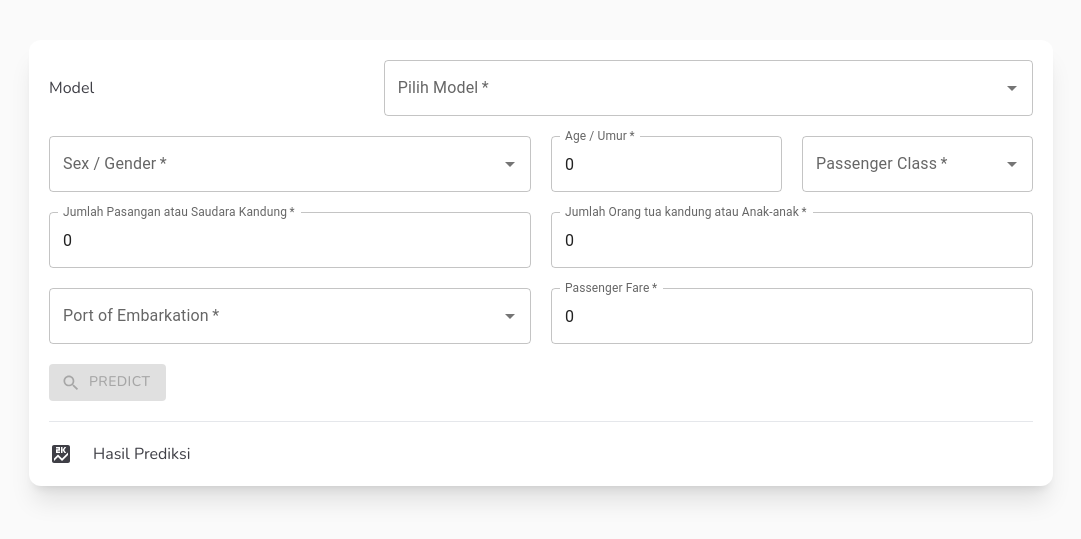
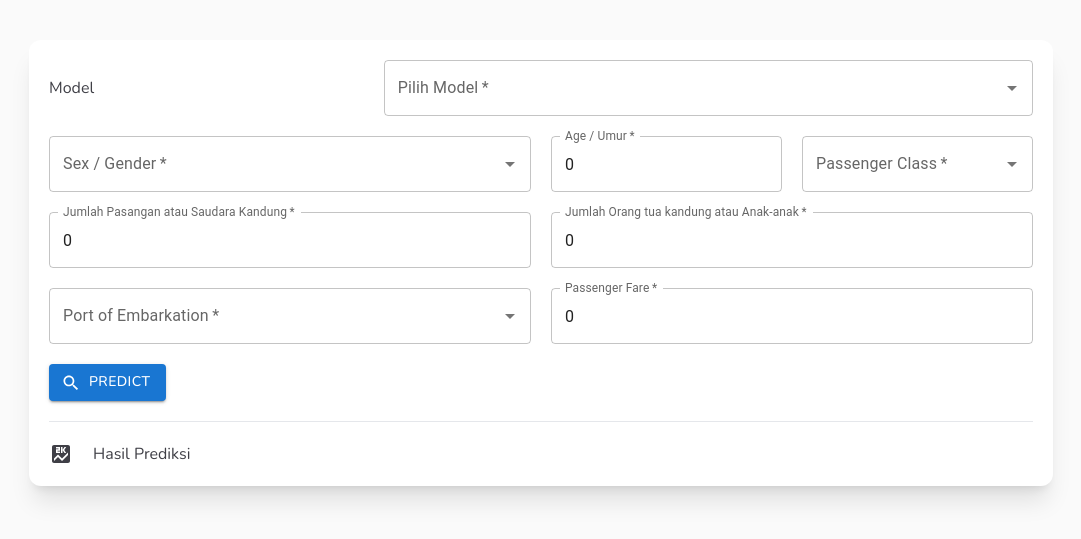
Before and after one commit to ZiyadZK/UAS-BigData-FE, a Next.js app: page / in a window 1280 px wide. Shown: the part 137-676 px from the top of the page, without its empty margins (99-1180 px from the left). Built offline with nearby package versions, Linux system fonts and the light colour scheme; what @mui/material-nextjs would draw is missing.

Commit message:
fixing button predict

```diff
--- a/src/app/page.jsx
+++ b/src/app/page.jsx
@@ -207,7 +207,7 @@ export default function Home() {
               />
             </div>
             <div className="flex items-center gap-5">
-              <Button disabled={prediction.status !== 'fetched' && prediction.status !== 'error' } type="submit" variant="contained" startIcon={<Search fontSize="small" />}>
+              <Button disabled={prediction.status === 'fetched' && prediction.status === 'error' } type="submit" variant="contained" startIcon={<Search fontSize="small" />}>
                 <div className={`${nunito.className}`}>
                   Predict
                 </div>
```
